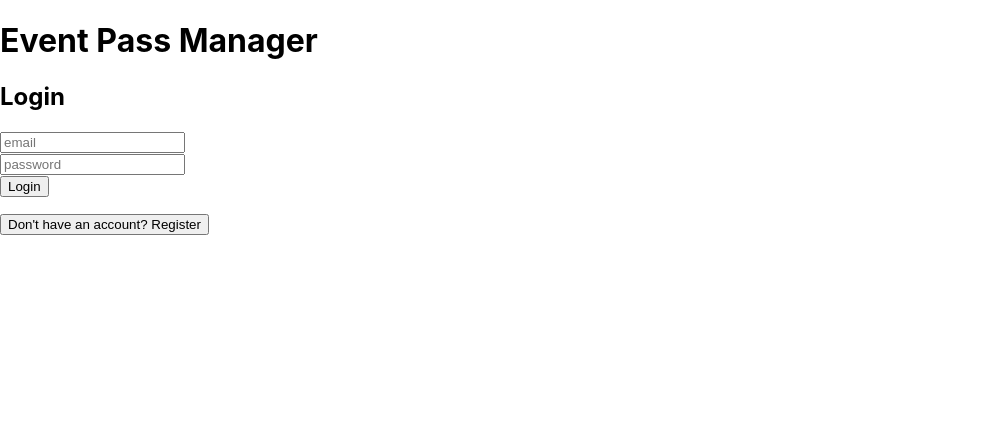
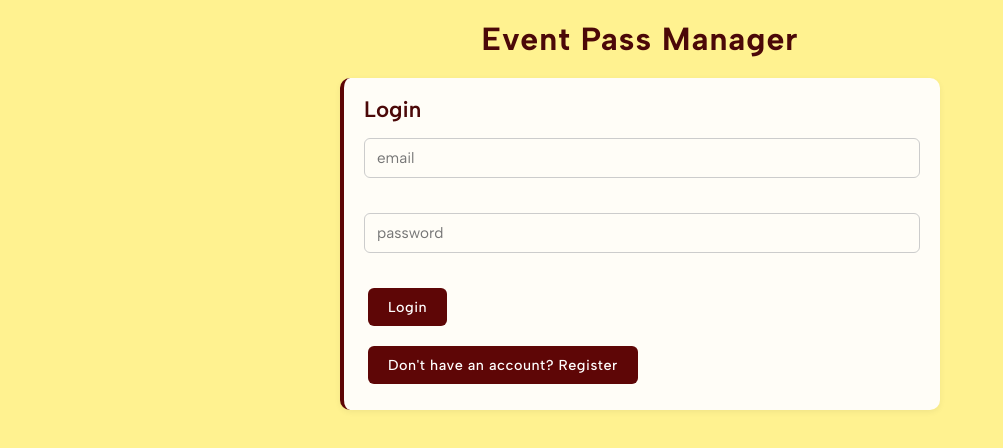
Before and after one commit to bhargav-shnoor/project-1, a React (Create React App) app in the folder frontend/: page / in a window 1280 px wide. Shown: the top 448 px of the page, without its empty margins (0-1003 px from the left). Built offline with nearby package versions, Linux system fonts and the light colour scheme.

Commit message:
update README with project details

```diff
--- a/frontend/src/App.css
+++ b/frontend/src/App.css
@@ -1,38 +1,97 @@
-.App {
-  text-align: center;
+@import url('https://fonts.googleapis.com/css2?family=Albert+Sans:wght@400;500;600;700&display=swap');
+
+* {
+  margin: 0;
+  padding: 0;
+  box-sizing: border-box;
+  font-family: 'Albert Sans', sans-serif;
 }
 
-.App-logo {
-  height: 40vmin;
-  pointer-events: none;
+body {
+  background: #fff290;
+  padding: 20px;
 }
 
-@media (prefers-reduced-motion: no-preference) {
-  .App-logo {
-    animation: App-logo-spin infinite 20s linear;
-  }
+.container {
+  max-width: 600px;
+  margin: 0 auto;
 }
 
-.App-header {
-  background-color: #282c34;
-  min-height: 100vh;
-  display: flex;
-  flex-direction: column;
-  align-items: center;
-  justify-content: center;
-  font-size: calc(10px + 2vmin);
-  color: white;
+h1 {
+  color: #4b0808;
+  margin-bottom: 20px;
+  text-align: center;
+  font-size: 2rem;
+  font-weight: 700;
+  letter-spacing: 1px;
 }
 
-.App-link {
-  color: #61dafb;
+h2 {
+  color: #4b0808;
+  margin-bottom: 15px;
+  font-size: 1.4rem;
+  font-weight: 600;
 }
 
-@keyframes App-logo-spin {
-  from {
-    transform: rotate(0deg);
-  }
-  to {
-    transform: rotate(360deg);
-  }
+h3 {
+  color: #4b0808;
+  font-size: 1.1rem;
+  font-weight: 600;
+  margin-bottom: 6px;
 }
+
+input {
+  display: block;
+  margin: 8px 0;
+  padding: 10px 12px;
+  width: 100%;
+  border: 1.5px solid #ccc;
+  border-radius: 6px;
+  background: #fffdf7;
+  font-size: 0.95rem;
+  transition: border 0.2s;
+}
+
+input:focus {
+  outline: none;
+  border-color: #5e0606;
+}
+
+button {
+  margin: 8px 4px;
+  padding: 10px 20px;
+  background: #5e0606;
+  color: white;
+  border: none;
+  border-radius: 6px;
+  cursor: pointer;
+  font-size: 0.9rem;
+  font-weight: 500;
+  letter-spacing: 0.5px;
+  transition: opacity 0.2s;
+}
+
+button:hover {
+  opacity: 0.85;
+}
+
+.card {
+  margin: 12px 0;
+  padding: 18px 20px;
+  background: #fffdf7;
+  border-radius: 10px;
+  border-left: 4px solid #5e0606;
+  box-shadow: 0 2px 6px rgba(0,0,0,0.06);
+}
+
+img {
+  width: 150px;
+  margin: 10px 0;
+  border-radius: 6px;
+}
+
+p {
+  color: #666;
+  margin: 4px 0;
+  font-size: 0.9rem;
+}
--- a/frontend/src/App.js
+++ b/frontend/src/App.js
@@ -1,27 +1,49 @@
 import { useState } from 'react';
+import './App.css';
 import EventsPage from './pages/EventsPage';
 import LoginPage from './pages/LoginPage';
 import RegisterPage from './pages/RegisterPage';
+import CreateEventPage from './pages/CreateEventPage';
+import CheckInPage from './pages/CheckInPage';
 
 function App() {
     const [loggedIn, setLoggedIn] = useState(false);
     const [showRegister, setShowRegister] = useState(false);
+    const [showCreate, setShowCreate] = useState(false);
+    const [showCheckIn, setShowCheckIn] = useState(false);
+    const [role, setRole] = useState(localStorage.getItem('role'));
 
     const handleLogout = () => {
         localStorage.removeItem('token');
+        localStorage.removeItem('role');
         setLoggedIn(false);
+        setRole(null);
     };
 
     return (
-        <div>
+        <div className="container">
             <h1>Event Pass Manager</h1>
             {loggedIn ? (
-                <EventsPage onLogout={handleLogout} />
+                showCreate ? (
+                    <CreateEventPage onBack={() => setShowCreate(false)} />
+                ) : showCheckIn ? (
+                    <CheckInPage onBack={() => setShowCheckIn(false)} />
+                ) : (
+                    <div>
+                        {role === 'organiser' && (
+                            <>
+                                <button onClick={() => setShowCreate(true)}>+ Create Event</button>
+                                <button onClick={() => setShowCheckIn(true)}>Check In</button>
+                            </>
+                        )}
+                        <EventsPage onLogout={handleLogout} />
+                    </div>
+                )
             ) : showRegister ? (
-                <RegisterPage onRegister={() => setLoggedIn(true)} />
+                <RegisterPage onRegister={() => setLoggedIn(true)} onRole={setRole} />
             ) : (
-                <div>
-                    <LoginPage onLogin={() => setLoggedIn(true)} />
+                <div className="card">
+                    <LoginPage onLogin={() => setLoggedIn(true)} onRole={setRole} />
                     <button onClick={() => setShowRegister(true)}>Don't have an account? Register</button>
                 </div>
             )}
--- /dev/null
+++ b/frontend/src/pages/CheckInPage.js
@@ -0,0 +1,36 @@
+import { useState } from 'react';
+import axios from 'axios';
+
+function CheckInPage({ onBack }) {
+    const [registrationId, setRegistrationId] = useState('');
+    const [message, setMessage] = useState('');
+
+    const handleCheckIn = async () => {
+        try {
+            const token = localStorage.getItem('token');
+            const res = await axios.put(
+                `http://localhost:5000/api/register/checkin/${registrationId}`,
+                {},
+                { headers: { Authorization: `Bearer ${token}` } }
+            );
+            setMessage(res.data.message);
+        } catch (err) {
+            setMessage(err.response?.data?.message || 'check in failed');
+        }
+    };
+
+    return (
+        <div className="card">
+            <h2>Check In</h2>
+            <input
+                placeholder="Enter registration ID"
+                onChange={e => setRegistrationId(e.target.value)}
+            />
+            <button onClick={handleCheckIn}>Check In</button>
+            <button onClick={onBack}>Back</button>
+            {message && <p>{message}</p>}
+        </div>
+    );
+}
+
+export default CheckInPage;
--- /dev/null
+++ b/frontend/src/pages/CreateEventPage.js
@@ -0,0 +1,43 @@
+import { useState } from 'react';
+import axios from 'axios';
+
+function CreateEventPage({ onBack }) {
+    const [form, setForm] = useState({
+        title: '', description: '', date: '',
+        location: '', capacity: '', organiser: ''
+    });
+    const [message, setMessage] = useState('');
+
+    const handleChange = (e) => {
+        setForm({ ...form, [e.target.name]: e.target.value });
+    };
+
+    const handleSubmit = async () => {
+        try {
+            const token = localStorage.getItem('token');
+            await axios.post('http://localhost:5000/api/events', form, {
+                headers: { Authorization: `Bearer ${token}` }
+            });
+            setMessage('event created successfully!');
+        } catch (err) {
+            setMessage('failed to create event');
+        }
+    };
+
+    return (
+        <div className="card">
+            <h2>Create Event</h2>
+            <input name="title" placeholder="Event title" onChange={handleChange} />
+            <input name="description" placeholder="Description" onChange={handleChange} />
+            <input name="date" type="date" onChange={handleChange} />
+            <input name="location" placeholder="Location" onChange={handleChange} />
+            <input name="capacity" placeholder="Capacity" type="number" onChange={handleChange} />
+            <input name="organiser" placeholder="Organiser name" onChange={handleChange} />
+            <button onClick={handleSubmit}>Create Event</button>
+            <button onClick={onBack}>Back</button>
+            {message && <p>{message}</p>}
+        </div>
+    );
+}
+
+export default CreateEventPage;
--- a/frontend/src/pages/EventsPage.js
+++ b/frontend/src/pages/EventsPage.js
@@ -34,7 +34,7 @@ function EventsPage({ onLogout }) {
             {message && <p>{message}</p>}
             {qrCode && <img src={qrCode} alt="your QR pass" />}
             {events.map(event => (
-                <div key={event._id}>
+                <div className="card" key={event._id}>
                     <h3>{event.title}</h3>
                     <p>{event.location}</p>
                     <p>Capacity: {event.capacity}</p>
--- a/frontend/src/pages/LoginPage.js
+++ b/frontend/src/pages/LoginPage.js
@@ -1,7 +1,7 @@
 import { useState } from 'react';
 import axios from 'axios';
 
-function LoginPage({ onLogin }) {
+function LoginPage({ onLogin, onRole }) {
   const [email, setEmail] = useState('');
   const [password, setPassword] = useState('');
   const [message, setMessage] = useState('');
@@ -10,8 +10,10 @@ function LoginPage({ onLogin }) {
     try {
       const res = await axios.post('http://localhost:5000/api/auth/login', { email, password });
       localStorage.setItem('token', res.data.token);
+      localStorage.setItem('role', res.data.role);
       setMessage('logged in!');
       onLogin();
+      if (onRole) onRole(res.data.role);
     } catch (err) {
       setMessage('wrong email or password');
     }
--- a/frontend/src/pages/RegisterPage.js
+++ b/frontend/src/pages/RegisterPage.js
@@ -1,29 +1,36 @@
 import { useState } from 'react';
 import axios from 'axios';
 
-function RegisterPage({ onRegister }) {
+function RegisterPage({ onRegister, onRole }) {
     const [name, setName] = useState('');
     const [email, setEmail] = useState('');
     const [password, setPassword] = useState('');
+    const [role, setRole] = useState('user');
     const [message, setMessage] = useState('');
 
     const handleRegister = async () => {
         try {
-            const res = await axios.post('http://localhost:5000/api/auth/register', { name, email, password });
+            const res = await axios.post('http://localhost:5000/api/auth/register', { name, email, password, role });
             localStorage.setItem('token', res.data.token);
+            localStorage.setItem('role', res.data.role);
             setMessage('registered successfully!');
             onRegister();
+            if (onRole) onRole(res.data.role);
         } catch (err) {
             setMessage('registration failed');
         }
     };
 
     return (
-        <div>
+        <div className="card">
             <h2>Register</h2>
-            <input placeholder="name" onChange={e => setName(e.target.value)} /><br/>
-            <input placeholder="email" onChange={e => setEmail(e.target.value)} /><br/>
-            <input placeholder="password" type="password" onChange={e => setPassword(e.target.value)} /><br/>
+            <input placeholder="name" onChange={e => setName(e.target.value)} />
+            <input placeholder="email" onChange={e => setEmail(e.target.value)} />
+            <input placeholder="password" type="password" onChange={e => setPassword(e.target.value)} />
+            <select onChange={e => setRole(e.target.value)}>
+                <option value="user">User</option>
+                <option value="organiser">Organiser</option>
+            </select>
             <button onClick={handleRegister}>Register</button>
             <p>{message}</p>
         </div>
```
Also changed, not shown: 1 other file (tests, documents, lock files or other folders). Lines whose indentation alone changed are shown as unchanged.
